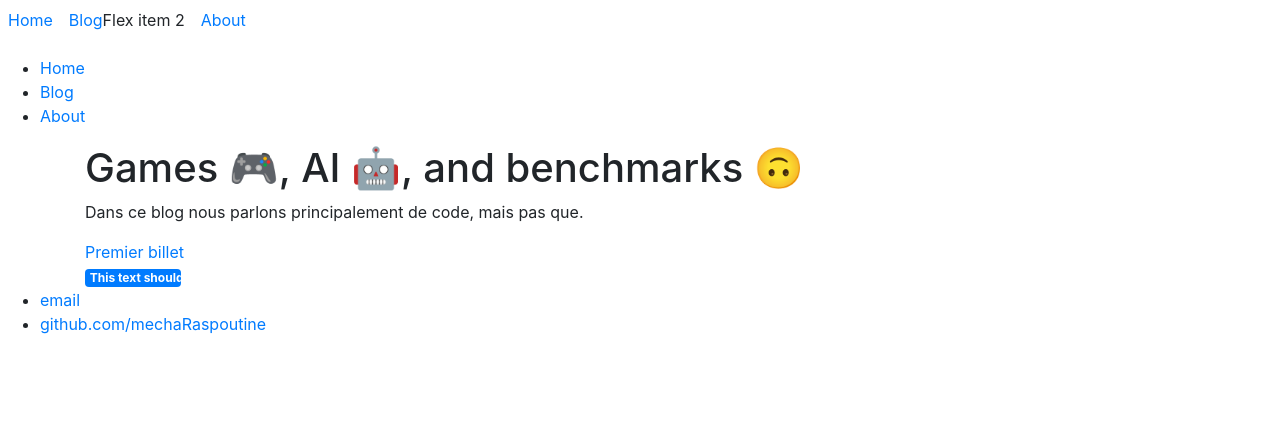
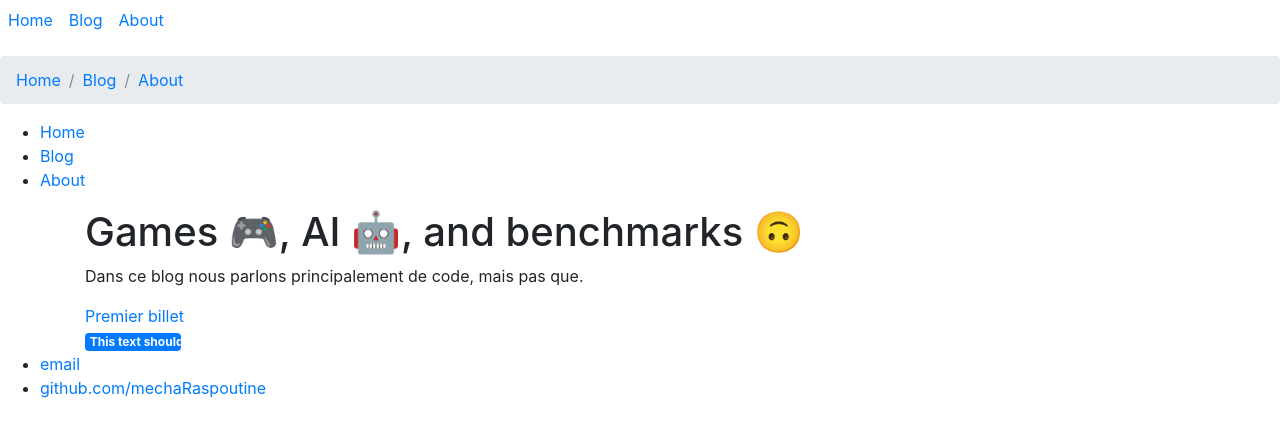
Before and after one commit to mechaRaspoutine/mechaRaspoutine.github.io, a Jekyll site: the page index.html, which Jekyll copies as it is, in a window 1280 px wide. Shown: the top 437 px of the page. Built offline with Jekyll 4.4.1, drawn with Linux system fonts in a browser that asks for light colours.

Commit message:
Update index.html

```diff
--- a/index.html
+++ b/index.html
@@ -10,9 +10,18 @@
   <body>
 <div class="d-flex flex-row bd-highlight mb-3">
   <div class="p-2 bd-highlight"><a href="/">Home</a></div>
-  <div class="p-2 bd-highlight"><a href="/blog/">Blog</a>Flex item 2</div>
+  <div class="p-2 bd-highlight"><a href="/blog/">Blog</a></div>
   <div class="p-2 bd-highlight"><a href="/about/">About</a></div>
 </div>
+
+<nav aria-label="breadcrumb">
+  <ol class="breadcrumb">
+    <li class="breadcrumb-item active"><a href="/">Home</a></li>
+    <li class="breadcrumb-item"><a href="/blog/">Blog</a></li>
+    <li class="breadcrumb-item"><a href="/about/">About</a></li>
+  </ol>
+</nav>
+
 
     <nav>
       <ul>
```
